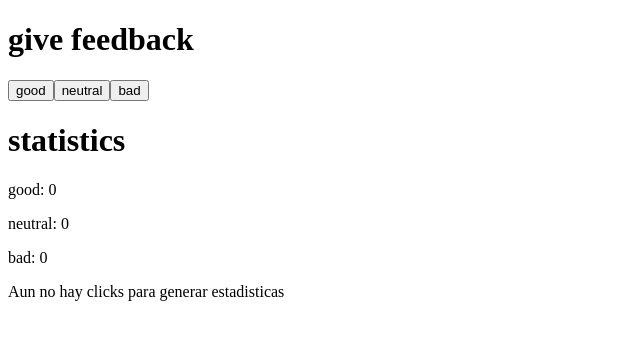
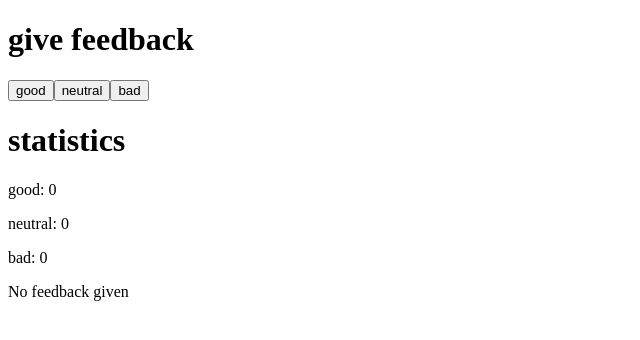
Before and after one commit to santi-b-b/Full-Stack-Open, a React (Vite) app in the folder part1/unicafe/: page / in a window 1280 px wide. Shown: the top 340 px of the page, without its empty margins (0-640 px from the left). Built offline with nearby package versions, Linux system fonts and the light colour scheme.

Commit message:
Exercise 1.9 I did it beforehand :D

```diff
--- a/part1/unicafe/src/App.jsx
+++ b/part1/unicafe/src/App.jsx
@@ -15,7 +15,7 @@ const Statistics = (props) => {
   else{
     return (
       <div>
-        <p>Aun no hay clicks para generar estadisticas</p>
+        <p>No feedback given</p>
       </div>
     )
   }
```
